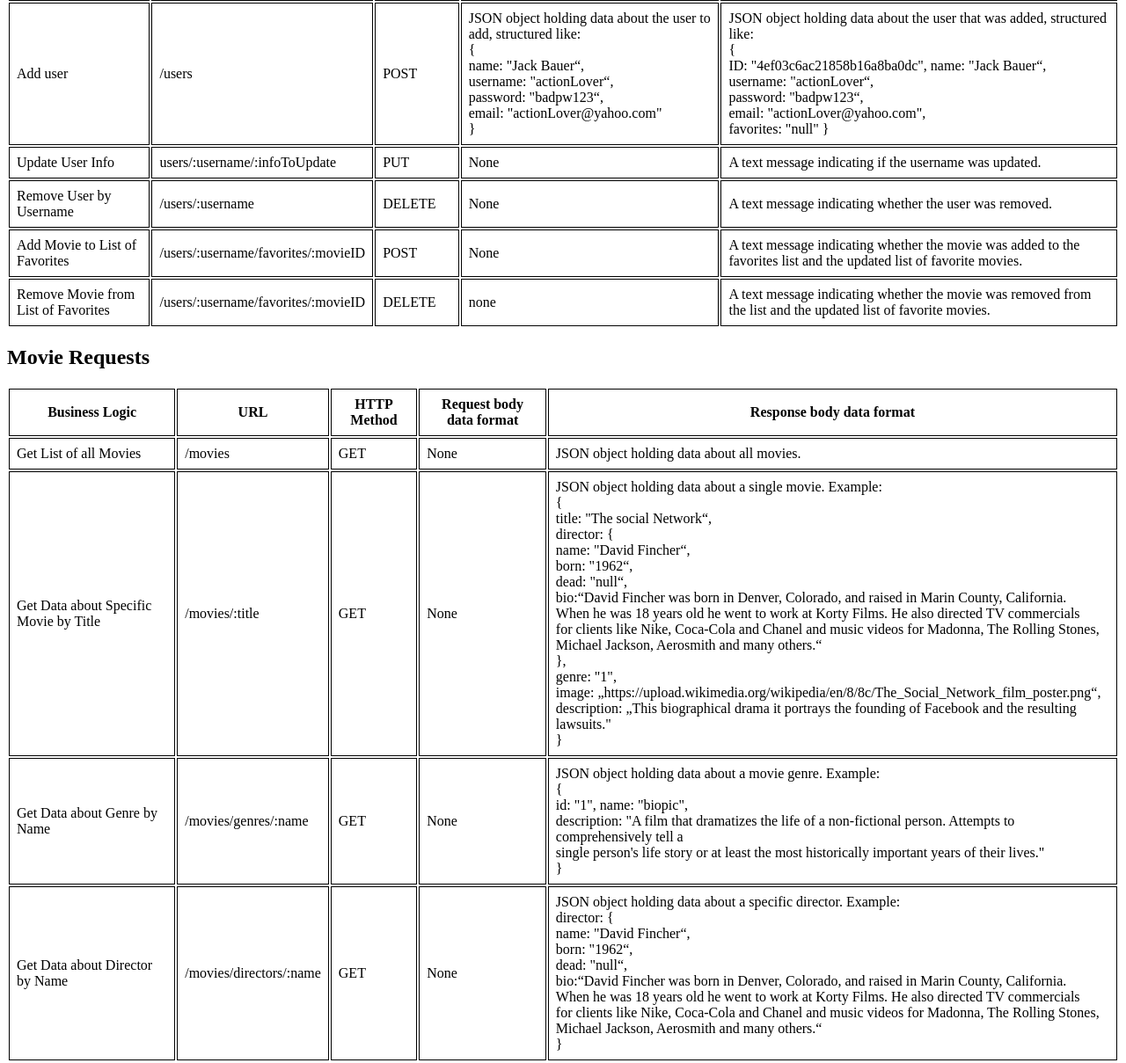
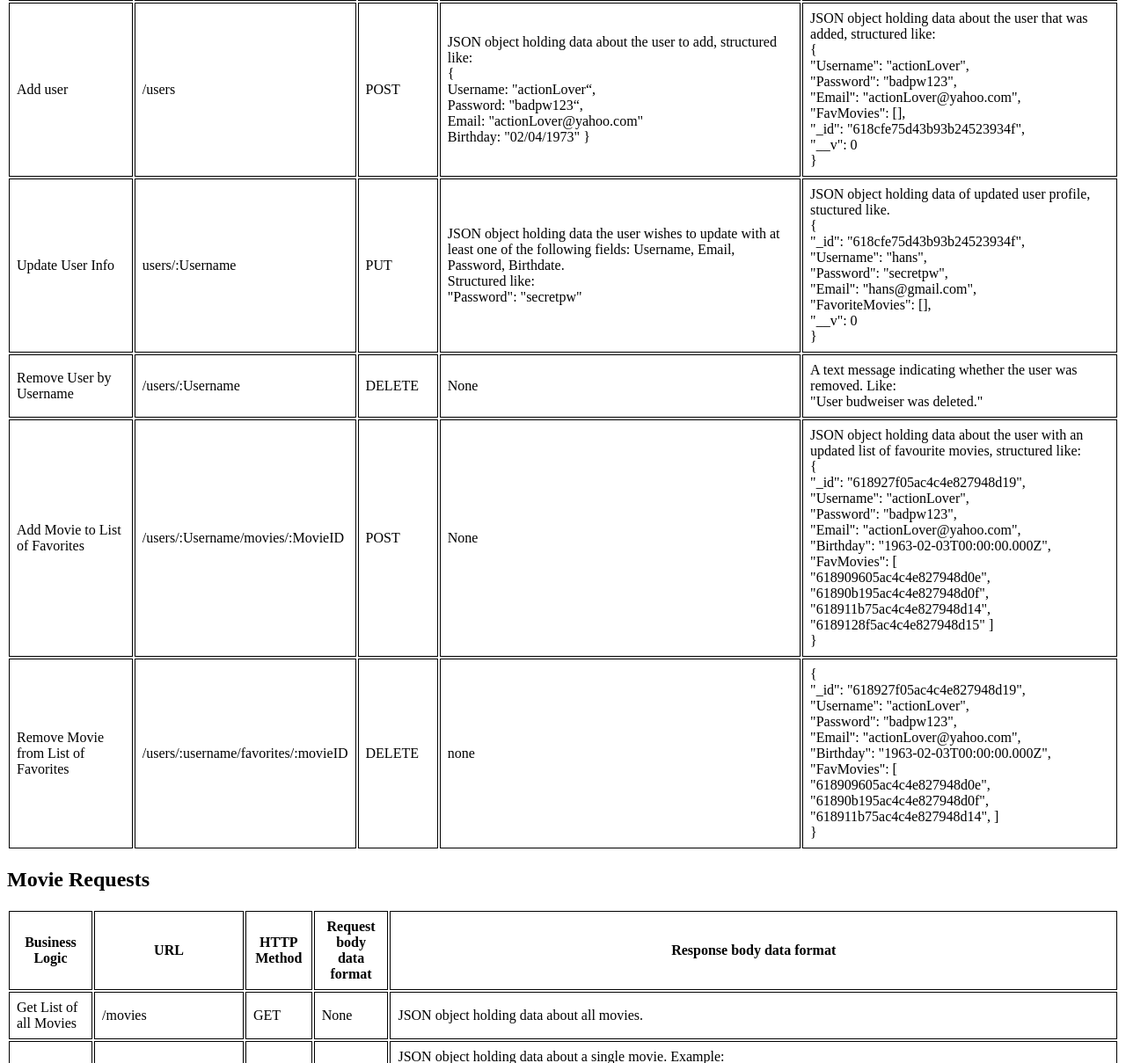
Before and after one commit to Manja-030/movie-app, a website: page public/documentation.html in a window 1280 px wide. Shown: the part 220-1429 px from the top of the page at 88% size. Drawn offline with Linux system fonts and the light colour scheme.

Commit message:
Update Endpoints and Request/Respond Data

```diff
--- a/public/documentation.html
+++ b/public/documentation.html
@@ -40,45 +40,76 @@
           JSON object holding data about the user to add, structured like:
           <br />
           { <br />
-          name: "Jack Bauer“, <br />
-          username: "actionLover“,<br />
-          password: "badpw123“, <br />
-          email: "actionLover@yahoo.com" <br />
-          }
+          Username: "actionLover“,<br />
+          Password: "badpw123“, <br />
+          Email: "actionLover@yahoo.com" <br />
+          Birthday: "02/04/1973" }
         </td>
         <td>
           JSON object holding data about the user that was added, structured
           like: <br />
           { <br />
-          ID: "4ef03c6ac21858b16a8ba0dc", name: "Jack Bauer“, <br />
-          username: "actionLover“,<br />
-          password: "badpw123“, <br />
-          email: "actionLover@yahoo.com", <br />
-          favorites: "null" }
+          "Username": "actionLover", <br />
+          "Password": "badpw123", <br />
+          "Email": "actionLover@yahoo.com", <br />
+          "FavMovies": [], <br />
+          "_id": "618cfe75d43b93b24523934f", <br />
+          "__v": 0 <br />
+          }
         </td>
       </tr>
       <tr>
         <td>Update User Info</td>
-        <td>users/:username/:infoToUpdate</td>
+        <td>users/:Username</td>
         <td>PUT</td>
-        <td>None</td>
-        <td>A text message indicating if the username was updated.</td>
+        <td>
+          JSON object holding data the user wishes to update with at least one
+          of the following fields: Username, Email, Password, Birthdate.<br />
+          Structured like:<br />
+          "Password": "secretpw"
+        </td>
+        <td>
+          JSON object holding data of updated user profile, stuctured like.<br />
+          {<br />
+          "_id": "618cfe75d43b93b24523934f", <br />
+          "Username": "hans", <br />
+          "Password": "secretpw", <br />
+          "Email": "hans@gmail.com", <br />
+          "FavoriteMovies": [], <br />
+          "__v": 0 <br />
+          }
+        </td>
       </tr>
       <tr>
         <td>Remove User by Username</td>
-        <td>/users/:username</td>
+        <td>/users/:Username</td>
         <td>DELETE</td>
         <td>None</td>
-        <td>A text message indicating whether the user was removed.</td>
+        <td>
+          A text message indicating whether the user was removed. Like: <br />
+          "User budweiser was deleted."
+        </td>
       </tr>
       <tr>
         <td>Add Movie to List of Favorites</td>
-        <td>/users/:username/favorites/:movieID</td>
+        <td>/users/:Username/movies/:MovieID</td>
         <td>POST</td>
         <td>None</td>
         <td>
-          A text message indicating whether the movie was added to the favorites
-          list and the updated list of favorite movies.
+          JSON object holding data about the user with an updated list of
+          favourite movies, structured like: <br />
+          { <br />
+          "_id": "618927f05ac4c4e827948d19", <br />
+          "Username": "actionLover", <br />
+          "Password": "badpw123", <br />
+          "Email": "actionLover@yahoo.com", <br />
+          "Birthday": "1963-02-03T00:00:00.000Z", <br />
+          "FavMovies": [ <br />
+          "618909605ac4c4e827948d0e", <br />
+          "61890b195ac4c4e827948d0f", <br />
+          "618911b75ac4c4e827948d14", <br />
+          "6189128f5ac4c4e827948d15" ]<br />
+          }
         </td>
       </tr>
       <tr>
@@ -87,8 +118,17 @@
         <td>DELETE</td>
         <td>none</td>
         <td>
-          A text message indicating whether the movie was removed from the list
-          and the updated list of favorite movies.
+          { <br />
+          "_id": "618927f05ac4c4e827948d19", <br />
+          "Username": "actionLover", <br />
+          "Password": "badpw123", <br />
+          "Email": "actionLover@yahoo.com", <br />
+          "Birthday": "1963-02-03T00:00:00.000Z", <br />
+          "FavMovies": [ <br />
+          "618909605ac4c4e827948d0e", <br />
+          "61890b195ac4c4e827948d0f", <br />
+          "618911b75ac4c4e827948d14", ] <br />
+          }
         </td>
       </tr>
     </table>
@@ -111,42 +151,49 @@
       </tr>
       <tr>
         <td>Get Data about Specific Movie by Title</td>
-        <td>/movies/:title</td>
+        <td>//movies/:Title</td>
         <td>GET</td>
         <td>None</td>
         <td>
           JSON object holding data about a single movie. Example: <br />
           {<br />
-          title: "The social Network“, <br />
-          director: {<br />
-          name: "David Fincher“, <br />
-          born: "1962“, <br />
-          dead: "null“, <br />
-          bio:“David Fincher was born in Denver, Colorado, and raised in Marin
+          "Title": "The social Network“, <br />
+          "_id": "6189128f5ac4c4e827948d15", <br />
+          "Description": „This biographical drama it portrays the founding of
+          Facebook and the resulting lawsuits."<br />
+          "Director": {<br />
+          "Name": "David Fincher“, <br />
+          "Birth": "1962“, <br />
+          "Bio":“David Fincher was born in Denver, Colorado, and raised in Marin
           County, California.<br />
           When he was 18 years old he went to work at Korty Films. He also
           directed TV commercials <br />for clients like Nike, Coca-Cola and
           Chanel and music videos for Madonna, The Rolling Stones,<br />
           Michael Jackson, Aerosmith and many others.“ <br />
           },<br />
-          genre: "1",<br />
-          image:
+          "Genre": [ <br />
+          "618b838e4c563c01cfdafbb0" <br />
+          ], <br />
+          "Image":
           „https://upload.wikimedia.org/wikipedia/en/8/8c/The_Social_Network_film_poster.png“,
           <br />
-          description: „This biographical drama it portrays the founding of
-          Facebook and the resulting lawsuits."<br />}
+          "Actors": [], <br />
+          "Featured": false, <br />
+          "ReleaseYear": "2013" <br />
+          }
         </td>
       </tr>
       <tr>
         <td>Get Data about Genre by Name</td>
-        <td>/movies/genres/:name</td>
+        <td>/genres/:Name</td>
         <td>GET</td>
         <td>None</td>
         <td>
           JSON object holding data about a movie genre. Example: <br />
           { <br />
-          id: "1", name: "biopic", <br />
-          description: "A film that dramatizes the life of a non-fictional
+          "_id": "618b838e4c563c01cfdafbb0", <br />
+          "Name": "biopic", <br />
+          "Description": "A film that dramatizes the life of a non-fictional
           person. Attempts to comprehensively tell a<br />
           single person's life story or at least the most historically important
           years of their lives."<br />
@@ -155,21 +202,21 @@
       </tr>
       <tr>
         <td>Get Data about Director by Name</td>
-        <td>/movies/directors/:name</td>
+        <td>/movies/director/:Name</td>
         <td>GET</td>
         <td>None</td>
         <td>
           JSON object holding data about a specific director. Example:<br />
-          director: {<br />
-          name: "David Fincher“, <br />
-          born: "1962“, <br />
-          dead: "null“, <br />
-          bio:“David Fincher was born in Denver, Colorado, and raised in Marin
-          County, California.<br />
-          When he was 18 years old he went to work at Korty Films. He also
-          directed TV commercials <br />for clients like Nike, Coca-Cola and
-          Chanel and music videos for Madonna, The Rolling Stones,<br />
-          Michael Jackson, Aerosmith and many others.“ <br />
+          { <br />
+          "Name": "David Fincher", <br />
+          "Bio": "David Fincher is an American film director. For The Social
+          Network he won the Golden Globe Award. Big commercial successes were
+          The Curious Case of Benjamin Button and Gone Girl. For the Netflix
+          series House of Cards David Fincher served as an executive producer
+          and director. Fincher also directed TV commercials for clients like
+          Nike, Coca-Cola and Chanel and music videos for Madonna, The Rolling
+          Stones, Michael Jackson, Aerosmith and many others.",<br />
+          "Birth": "1962" <br />
           }
         </td>
       </tr>
```
